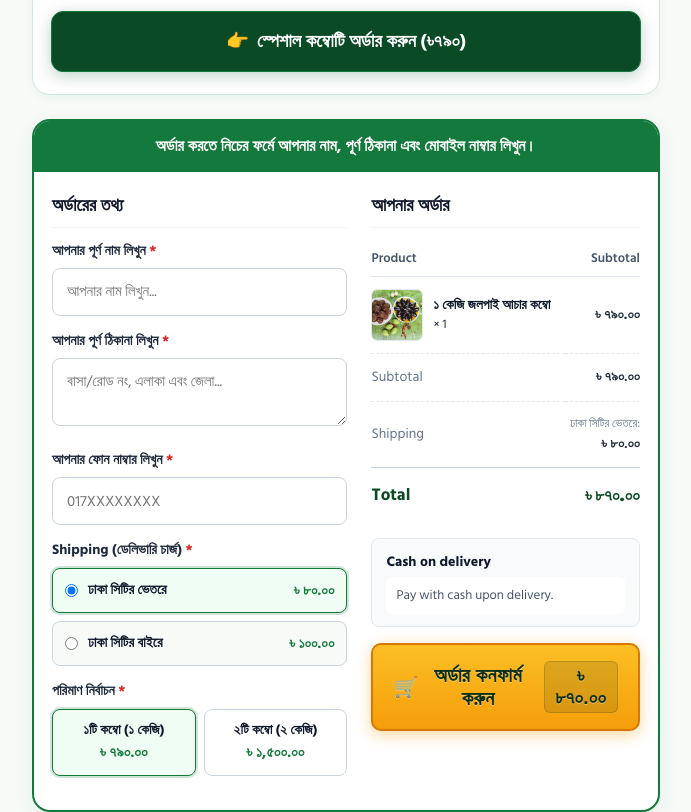
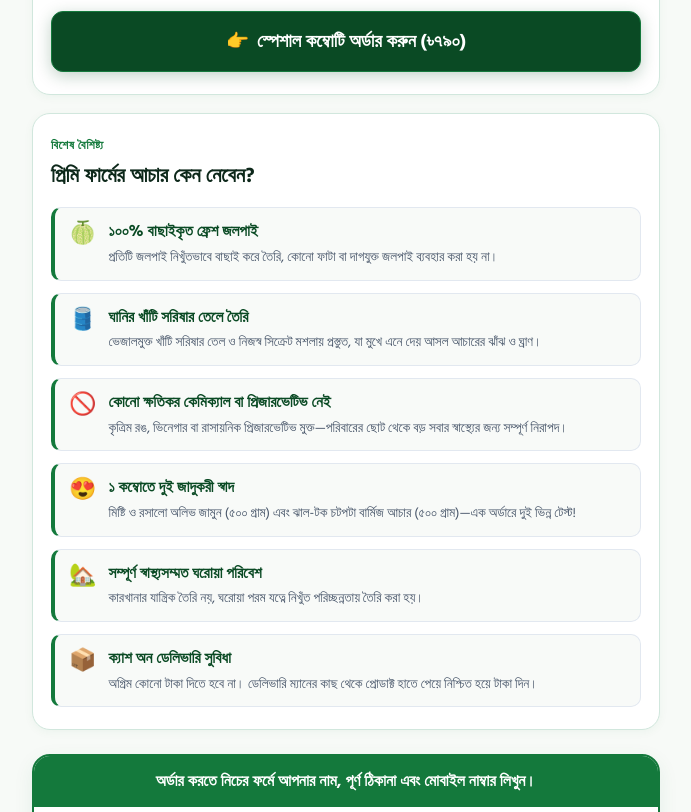
Before and after one commit to royaalmia/premefarm-demo, a website: page public/olive-combo/index.html in a window 1280 px wide. Shown: the part 1840-2652 px from the top of the page, without its empty margins (294-985 px from the left). Drawn offline with Linux system fonts and the light colour scheme.

Commit message:
Add Why Choose Us section and revert submit button to solid black style

```diff
--- a/public/olive-combo/index.html
+++ b/public/olive-combo/index.html
@@ -707,46 +707,29 @@
       color: #475569;
     }
 
-    /* Submit Button (Vibrant Golden-Yellow with Deep Green Contrast - High Conversion) */
-    @keyframes pulse-yellow {
-      0% {
-        box-shadow: 0 4px 15px rgba(245, 158, 11, 0.4);
-      }
-      50% {
-        box-shadow: 0 6px 24px rgba(245, 158, 11, 0.75), 0 0 0 6px rgba(251, 191, 36, 0.25);
-      }
-      100% {
-        box-shadow: 0 4px 15px rgba(245, 158, 11, 0.4);
-      }
-    }
-
+        /* Submit Button (Solid Sleek Black - Matching User Reference Screenshot) */
     .btn-submit {
       width: 100%;
-      background: linear-gradient(180deg, #FBBF24 0%, #F59E0B 100%);
-      color: #0A2E1A;
-      border: 2px solid #D97706;
-      padding: 16px 20px;
-      border-radius: 10px;
-      font-size: 20px;
+      background: #000000;
+      color: #FFFFFF;
+      border: none;
+      padding: 16px;
+      border-radius: 8px;
+      font-size: 19px;
       font-weight: 800;
       cursor: pointer;
-      box-shadow: 0 6px 20px rgba(245, 158, 11, 0.45);
+      box-shadow: 0 4px 14px rgba(0, 0, 0, 0.25);
       display: flex;
       align-items: center;
       justify-content: center;
       gap: 8px;
-      transition: all 0.25s cubic-bezier(0.4, 0, 0.2, 1);
-      animation: pulse-yellow 2.5s infinite;
-      text-shadow: 0 1px 0 rgba(255, 255, 255, 0.35);
+      transition: all 0.2s ease;
       letter-spacing: 0.2px;
     }
     .btn-submit:hover {
-      background: linear-gradient(180deg, #F59E0B 0%, #D97706 100%);
-      color: #051A0E;
-      border-color: #B45309;
+      background: #14793C;
       transform: translateY(-2px);
-      box-shadow: 0 8px 25px rgba(245, 158, 11, 0.65);
-      animation: none;
+      box-shadow: 0 6px 18px rgba(20, 121, 60, 0.35);
     }
     .btn-submit:active {
       transform: translateY(0);
@@ -754,18 +737,51 @@
     .btn-submit:disabled {
       opacity: 0.65;
       cursor: not-allowed;
-      animation: none;
     }
-    .btn-total-badge {
-      background: rgba(10, 46, 26, 0.12);
-      color: #0A2E1A;
-      padding: 3px 10px;
-      border-radius: 6px;
-      font-size: 19px;
-      font-weight: 900;
-      margin-left: 6px;
-      border: 1px solid rgba(10, 46, 26, 0.18);
-      display: inline-block;
+    #btnTotalText {
+      color: #FFFFFF;
+      font-weight: 800;
+    }
+
+    /* Why Choose Preme Farm Section */
+    .why-us-grid {
+      display: grid;
+      grid-template-columns: 1fr;
+      gap: 12px;
+      margin-top: 14px;
+    }
+    .why-us-item {
+      display: flex;
+      align-items: flex-start;
+      gap: 12px;
+      background: #F8FAF8;
+      border: 1px solid #E2E8F0;
+      border-left: 4px solid var(--primary);
+      border-radius: 10px;
+      padding: 12px 14px;
+      transition: all 0.2s ease;
+    }
+    .why-us-item:hover {
+      background: #F0FDF4;
+      border-color: #BBF7D0;
+      border-left-color: #16A34A;
+    }
+    .why-us-icon {
+      font-size: 22px;
+      line-height: 1.2;
+      flex-shrink: 0;
+    }
+    .why-us-text h4 {
+      font-size: 15.5px;
+      font-weight: 800;
+      color: #0A4A24;
+      margin-bottom: 3px;
+    }
+    .why-us-text p {
+      font-size: 13.5px;
+      color: #475569;
+      line-height: 1.45;
+      margin: 0;
     }
 
     /* Footer */
@@ -1025,7 +1041,65 @@
       </a>
     </section>
 
+        <!-- ===================================================================== -->
+    <!-- 🌿 WHY BUY FROM US / KEY FEATURES SECTION                            -->
     <!-- ===================================================================== -->
+    <section class="section-card">
+      <div class="sec-tag">বিশেষ বৈশিষ্ট্য</div>
+      <h2 class="sec-heading">প্রিমি ফার্মের আচার কেন নেবেন?</h2>
+
+      <div class="why-us-grid">
+        <div class="why-us-item">
+          <div class="why-us-icon">🍈</div>
+          <div class="why-us-text">
+            <h4>১০০% বাছাইকৃত ফ্রেশ জলপাই</h4>
+            <p>প্রতিটি জলপাই নিখুঁতভাবে বাছাই করে তৈরি, কোনো ফাটা বা দাগযুক্ত জলপাই ব্যবহার করা হয় না।</p>
+          </div>
+        </div>
+
+        <div class="why-us-item">
+          <div class="why-us-icon">🛢️</div>
+          <div class="why-us-text">
+            <h4>ঘানির খাঁটি সরিষার তেলে তৈরি</h4>
+            <p>ভেজালমুক্ত খাঁটি সরিষার তেল ও নিজস্ব সিক্রেট মশলায় প্রস্তুত, যা মুখে এনে দেয় আসল আচারের ঝাঁঝ ও ঘ্রাণ।</p>
+          </div>
+        </div>
+
+        <div class="why-us-item">
+          <div class="why-us-icon">🚫</div>
+          <div class="why-us-text">
+            <h4>কোনো ক্ষতিকর কেমিক্যাল বা প্রিজারভেটিভ নেই</h4>
+            <p>কৃত্রিম রঙ, ভিনেগার বা রাসায়নিক প্রিজারভেটিভ মুক্ত—পরিবারের ছোট থেকে বড় সবার স্বাস্থ্যের জন্য সম্পূর্ণ নিরাপদ।</p>
+          </div>
+        </div>
+
+        <div class="why-us-item">
+          <div class="why-us-icon">😍</div>
+          <div class="why-us-text">
+            <h4>১ কম্বোতে দুই জাদুকরী স্বাদ</h4>
+            <p>মিষ্টি ও রসালো অলিভ জামুন (৫০০ গ্রাম) এবং ঝাল-টক চটপটা বার্মিজ আচার (৫০০ গ্রাম)—এক অর্ডারে দুই ভিন্ন টেস্ট!</p>
+          </div>
+        </div>
+
+        <div class="why-us-item">
+          <div class="why-us-icon">🏡</div>
+          <div class="why-us-text">
+            <h4>সম্পূর্ণ স্বাস্থ্যসম্মত ঘরোয়া পরিবেশ</h4>
+            <p>কারখানার যান্ত্রিক তৈরি নয়, ঘরোয়া পরম যত্নে নিখুঁত পরিচ্ছন্নতায় তৈরি করা হয়।</p>
+          </div>
+        </div>
+
+        <div class="why-us-item">
+          <div class="why-us-icon">📦</div>
+          <div class="why-us-text">
+            <h4>ক্যাশ অন ডেলিভারি সুবিধা</h4>
+            <p>অগ্রিম কোনো টাকা দিতে হবে না। ডেলিভারি ম্যানের কাছ থেকে প্রোডাক্ট হাতে পেয়ে নিশ্চিত হয়ে টাকা দিন।</p>
+          </div>
+        </div>
+      </div>
+    </section>
+
+<!-- ===================================================================== -->
     <!-- 📋 WOOCOMMERCE-STYLE E-COMMERCE CHECKOUT (MATCHING USER SCREENSHOT)   -->
     <!-- ===================================================================== -->
     <section class="checkout-wrapper" id="order-section">
@@ -1153,7 +1227,7 @@
 
               <!-- Strategic Order Button #3 (Submit Button Matching Screenshot) -->
               <button type="submit" class="btn-submit" id="submitBtn">
-                <span>🛒</span> অর্ডার কনফার্ম করুন <span id="btnTotalText" class="btn-total-badge">৳ ৮৭০.০০</span>
+                অর্ডার কনফার্ম করুন <span id="btnTotalText">৳ ৮৭০.০০</span>
               </button>
             </div>
           </div>
@@ -1421,7 +1495,7 @@
       // Show Confirmation Modal
       document.getElementById('successModal').style.display = 'flex';
       submitBtn.disabled = false;
-      submitBtn.innerHTML = '<span>🛒</span> অর্ডার কনফার্ম করুন <span id="btnTotalText" class="btn-total-badge">৳ ' + totalAmount + '.00</span>';
+      submitBtn.innerHTML = 'অর্ডার কনফার্ম করুন <span id="btnTotalText">৳ ' + totalAmount + '.00</span>';
       document.getElementById('orderForm').reset();
       updateSummary();
     });
```
